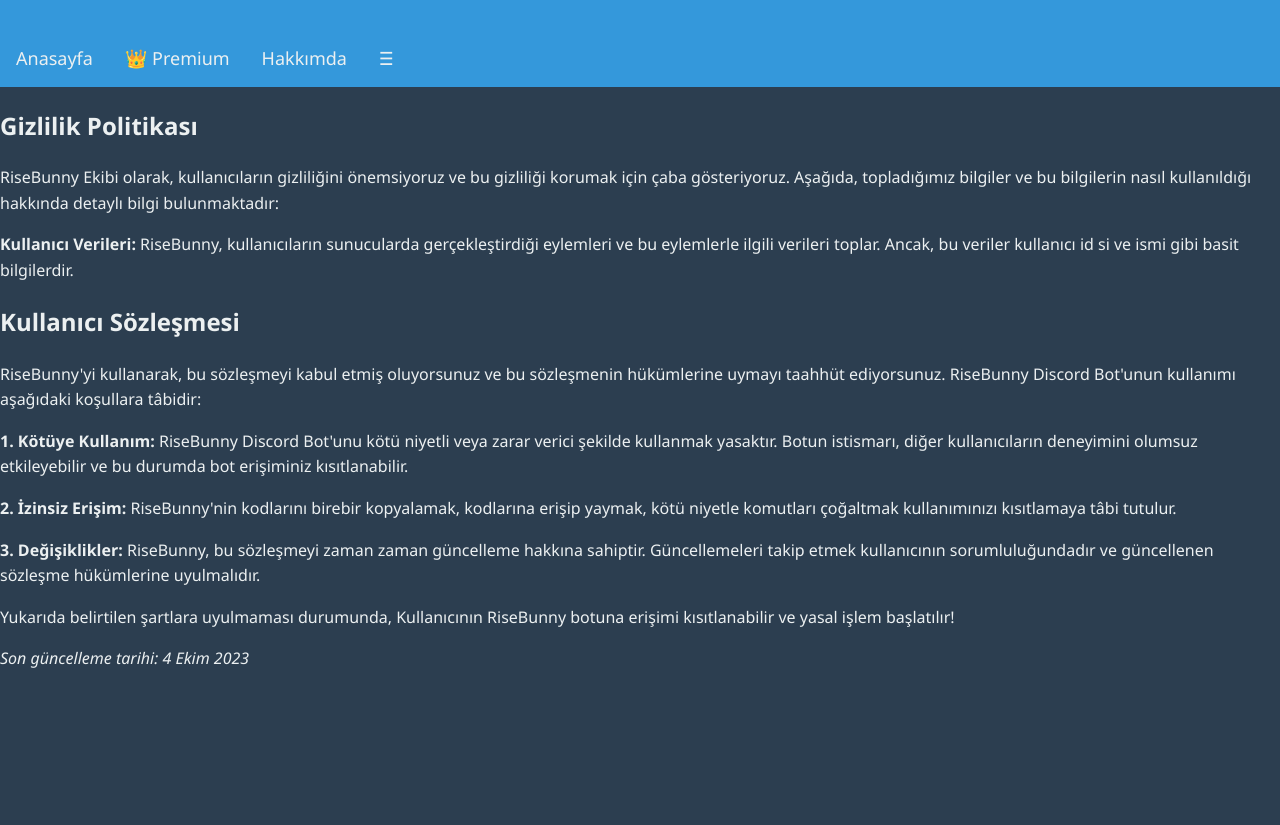
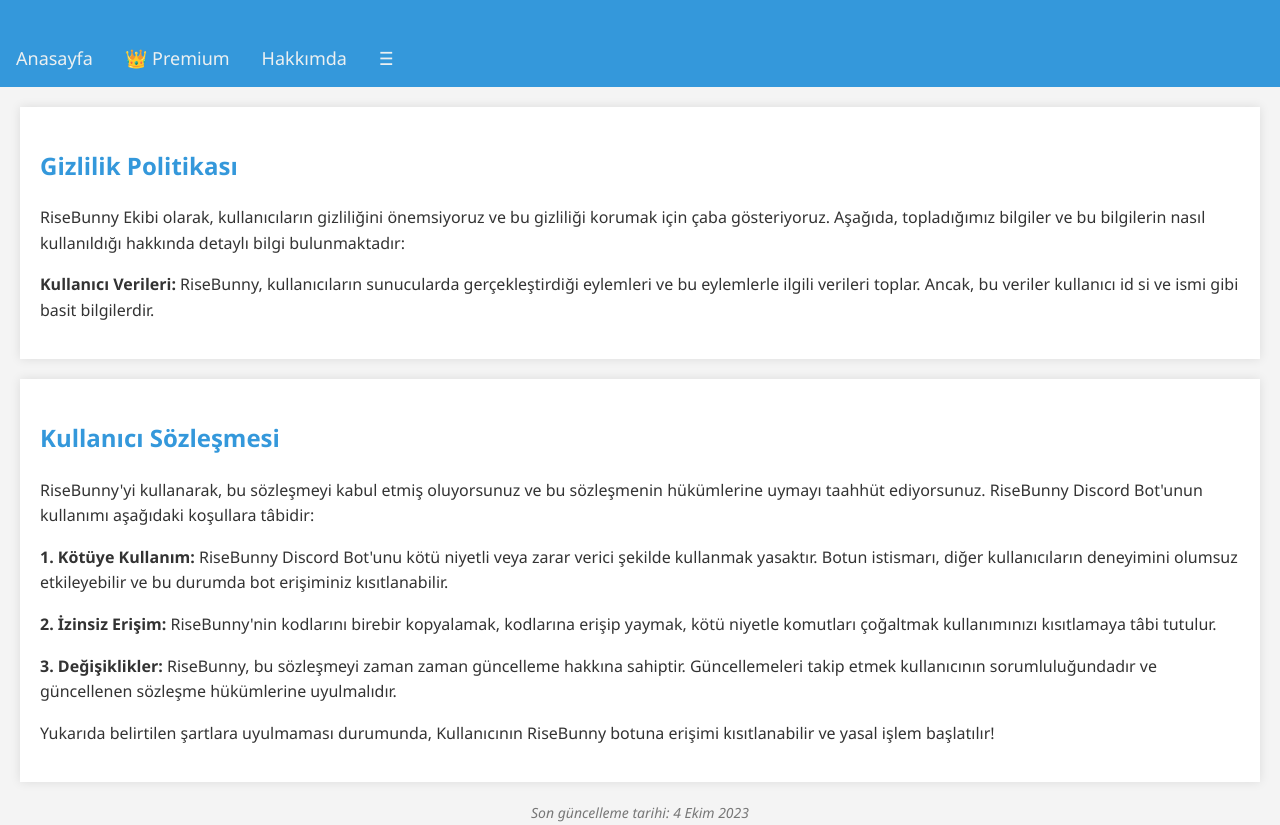
Before and after one commit to RiseBunny/risebunny.github.io, a plain HTML site: page gizlilik.html in a window 1280 px wide. Shown: the part 104-929 px from the top of the page. Before the commit the page ends 800 px from the top, so only its background shows below. Drawn offline with Linux system fonts and the light colour scheme.

Commit message:
Update gizlilik.html

```diff
--- a/gizlilik.html
+++ b/gizlilik.html
@@ -14,8 +14,8 @@
             font-family: 'Segoe UI', Tahoma, Geneva, Verdana, sans-serif;
             margin: 0;
             padding: 0;
-            background-color: #2c3e50;
-            color: #ecf0f1;
+            background-color: #f4f4f4;
+            color: #333;
             line-height: 1.6;
         }
 
@@ -23,10 +23,11 @@
             background-color: #3498db;
             padding: 20px;
             text-align: center;
+            color: #fff;
         }
 
         h1, h2 {
-            color: #ecf0f1;
+            color: #3498db;
         }
 
         .navbar {
@@ -45,8 +46,8 @@
         }
 
         .navbar a:hover {
-            background-color: #ddd;
-            color: #333;
+            background-color: #2980b9;
+            color: #ecf0f1;
         }
 
         .menu-icon {
@@ -114,6 +115,21 @@
                 text-align: center;
             }
         }
+
+        section {
+            padding: 20px;
+            background-color: #fff;
+            margin: 20px;
+            box-shadow: 0 0 10px rgba(0, 0, 0, 0.1);
+        }
+
+        em {
+            display: block;
+            text-align: center;
+            color: #777;
+            font-size: 14px;
+            margin-top: 20px;
+        }
     </style>
 </head>
 <body>
```
